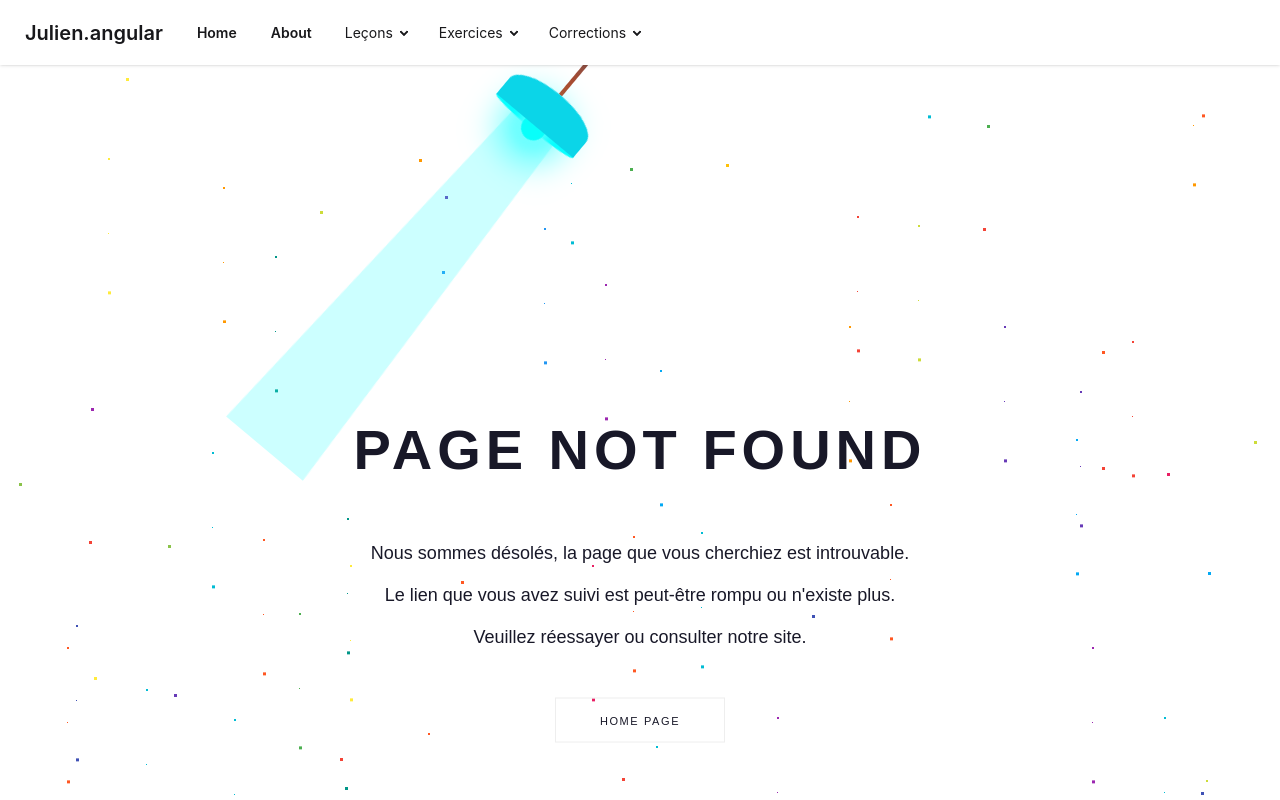
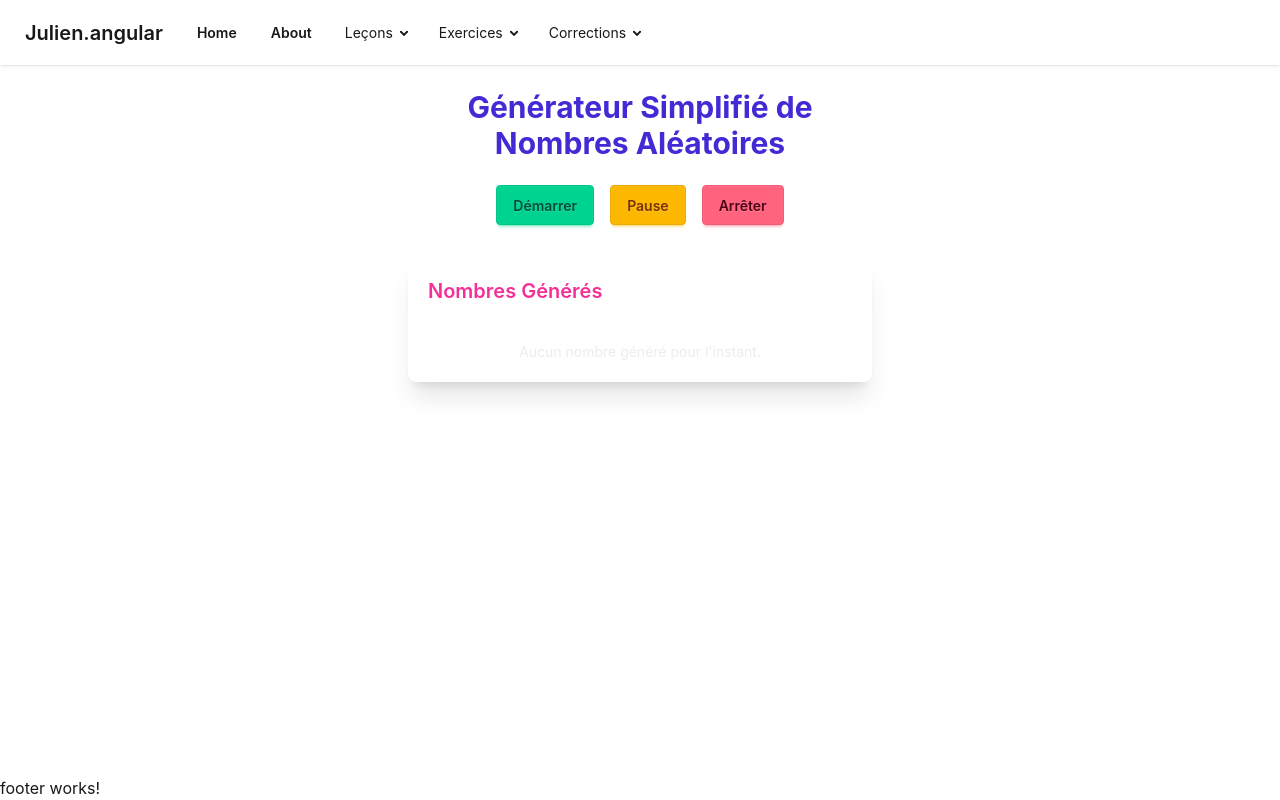
Before and after one commit to juliencongras/julien.angular, an Angular app: page /corrections/observables in a window 1280 px wide. Shown: the top 800 px of the page. Built offline with nearby package versions, Linux system fonts and the light colour scheme.

Commit message:
Correction observables

```diff
--- a/src/app/app.routes.ts
+++ b/src/app/app.routes.ts
@@ -116,6 +116,10 @@ export const routes: Routes = [
         path: 'corrections/signals_form_validation',
         loadComponent: () => import('./pages/corrections/signals-form-validation-correction/signals-form-exercice').then((m) => m.SignalsFormExercice),
     },
+    {
+        path: 'corrections/observables',
+        loadComponent: () => import('./pages/corrections/observables/observable-simple-exercice').then((m) => m.ObservableSimpleExercice),
+    },
 
   //! ---------- Le système page Not Found ---------------------------------------------------------------------
   // Dans Angular il faut placer à la fin le path:'**'
--- a/src/app/components/layouts/header/header.html
+++ b/src/app/components/layouts/header/header.html
@@ -50,6 +50,7 @@
             <li><a routerLink="/corrections/conditional_rendering">Conditional rendering</a></li>
             <li><a routerLink="/corrections/signals">Signals</a></li>
             <li><a routerLink="/corrections/signals_form_validation">Signals form validation</a></li>
+            <li><a routerLink="/corrections/observables">Observables</a></li>
           </ul>
         </details>
       </li>
--- /dev/null
+++ b/src/app/pages/corrections/observables/observable-simple-exercice.html
@@ -0,0 +1,35 @@
+<div class="p-6 mx-auto max-w-lg">
+  <h1 class="text-3xl font-bold text-center text-primary mb-6">
+    Générateur Simplifié de Nombres Aléatoires
+  </h1>
+
+  <div class="flex justify-center space-x-4 mb-8">
+    <button class="btn btn-success" (click)="start()">Démarrer</button>
+
+    <!-- 💡 Lecture du signal paused() avec des parenthèses -->
+    <button class="btn btn-warning" (click)="pauseResume()">
+      {{ paused() ? 'Reprendre' : 'Pause' }}
+    </button>
+
+    <button class="btn btn-error" (click)="stop()">Arrêter</button>
+  </div>
+
+  <div class="card bg-base-100 shadow-xl">
+    <div class="card-body p-5">
+      <h2 class="card-title text-secondary text-xl mb-3">Nombres Générés</h2>
+
+      <ul class="space-y-2">
+        <!-- 💡 Lecture du signal numbers() dans la boucle @for -->
+        @for (number of numbers(); track $index) {
+          <li class="bg-base-200 p-3 rounded-lg flex justify-center text-lg font-mono">
+            <span class="text-primary font-extrabold">{{ number }}</span>
+          </li>
+        } @empty {
+          <div class="text-center text-neutral-content opacity-70 mt-4">
+            Aucun nombre généré pour l'instant.
+          </div>
+        }
+      </ul>
+    </div>
+  </div>
+</div>
--- /dev/null
+++ b/src/app/pages/corrections/observables/observable-simple-exercice.ts
@@ -0,0 +1,71 @@
+import { Component, signal } from '@angular/core';
+import { Subscription, interval } from 'rxjs';
+
+@Component({
+  imports: [],
+  selector: 'app-observable-simple-exercice',
+  templateUrl: './observable-simple-exercice.html',
+})
+export class ObservableSimpleExercice {
+  // 1. Déclaration des Signals pour l'état du composant
+  numbers = signal<number[]>([]);
+  paused = signal<boolean>(false);
+
+  private subscription: Subscription | null = null;
+
+  // 2. Définition de la méthode start() pour démarrer le générateur
+  // On créer l'interval qui génère des nombres aléatoires à chaque seconde et on s'y abonne
+  // On update le tableau numbers avec le nombre généré
+  start(): void {
+    console.log('Démarrage du générateur...');
+
+    if (!this.subscription) {
+      this.subscription = interval(1000).subscribe(() => {
+        const randomNum = Math.floor(Math.random() * 100) + 1;
+        console.log(`Nombre généré : ${randomNum}`);
+        // 💡 .update() modifie le signal et notifie Angular IMMÉDIATEMENT
+        this.numbers.update((currentNumbers) => [...currentNumbers, randomNum]);
+      });
+    }
+  }
+
+  // 3. Définition de la méthode pauseResume() pour mettre en pause ou en répéter le générateur() pour arrêter le générateur
+  // On stoppe le générateur si il est en cours d'exécution
+  // On lance le générateur si il est en pause avec start()
+  pauseResume(): void {
+    // Inversion de l'état du signal paused
+    this.paused.update((isPaused) => !isPaused);
+
+    if (this.paused()) {
+      this.stopSubscription();
+    } else {
+      this.start();
+    }
+  }
+
+  // 4. Définition de la méthode stop() pour arrêter le générateur
+  //On utilise stopSubscription et on remet le signal paused à false et le signal numbers à une liste vide
+  stop(): void {
+    console.log('Arrêt du générateur.');
+    this.stopSubscription();
+
+    // 💡 .set() écrase la valeur du signal
+    this.numbers.set([]);
+    this.paused.set(false);
+  }
+
+  // 5. Définition de la méthode stopSubscription() pour faire le désabonnement de la souscription
+  // Si la souscription existe, on la désabonne
+  stopSubscription(): void {
+    if (this.subscription) {
+      this.subscription.unsubscribe();
+      this.subscription = null;
+    }
+  }
+
+  //On utilise stopSubscription pour arrêter le générateur lors du détruit
+  ngOnDestroy(): void {
+    console.log('On s en va , on se désabonne quand le composant se détruit')
+    this.stopSubscription();
+  }
+}
--- a/src/app/pages/exercices/observables-exercice/observables-exercice.ts
+++ b/src/app/pages/exercices/observables-exercice/observables-exercice.ts
@@ -1,4 +1,5 @@
-import { Component } from '@angular/core';
+import { Component, signal, computed, effect } from '@angular/core';
+import { Subscription, interval } from 'rxjs';
 
 @Component({
   imports: [],
@@ -6,5 +7,25 @@ import { Component } from '@angular/core';
   templateUrl: './observables-exercice.html',
 })
 export class ObservablesExercice {
-  title: string = "Observables (simple)"
+  title: string = "Observables (simple)";
+
+  numbers = signal<number[]>([]);
+  paused = signal<boolean>(false);
+  private subscription: Subscription | null = null
+
+  start(): void {
+    if(!this.subscription){
+      this.subscription = interval(1000).subscribe({
+        //this.numbers.update(Math.floor(Math.random() * 100) + 1)
+      });
+    }
+  }
+
+  pauseResume(): void{
+    this.paused.update((isPaused) => !isPaused)
+
+    if(this.paused()){
+
+    }
+  }
 }
```
